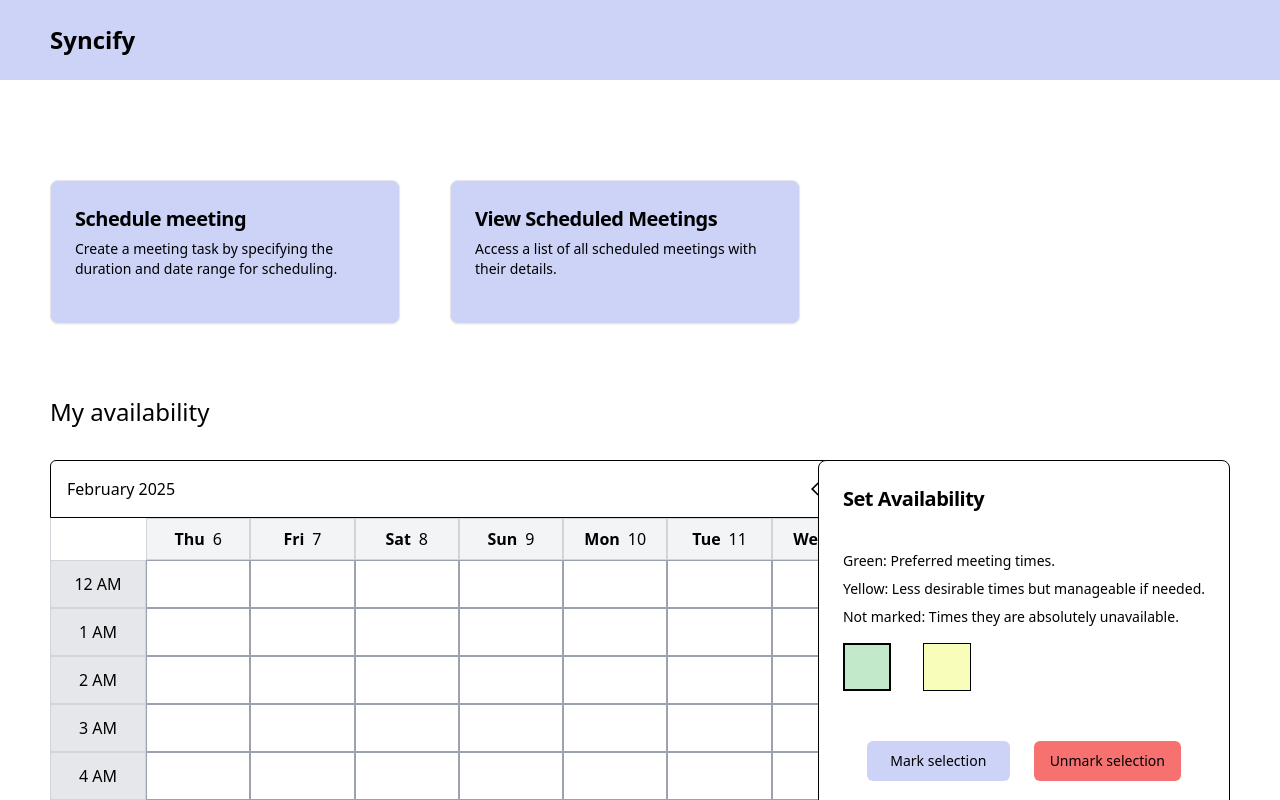
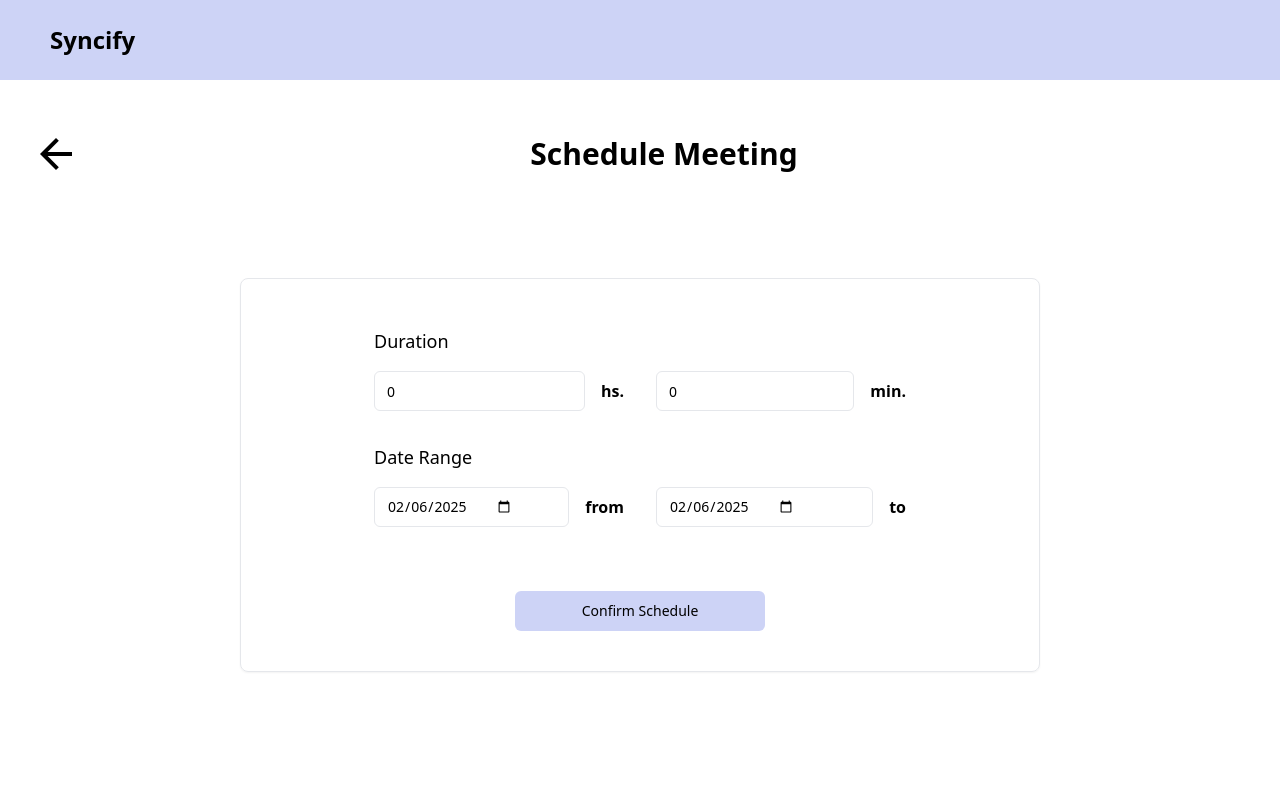
Before and after one commit to KateGoosen/UOL-CM2020-Team-36-Project-Public, a React (Vite) app in the folder frontend/: page /schedule-meeting in a window 1280 px wide. Shown: the top 800 px of the page. Built offline with nearby package versions, Linux system fonts and the light colour scheme.

Commit message:
schedule meeting, added routing, componentized header

```diff
--- a/frontend/package.json
+++ b/frontend/package.json
@@ -18,6 +18,7 @@
     "react": "^18.3.1",
     "react-dom": "^18.3.1",
     "react-icons": "^5.4.0",
+    "react-router-dom": "^7.1.5",
     "tailwind-merge": "^3.0.1",
     "tailwindcss-animate": "^1.0.7"
   },
@@ -26,6 +27,7 @@
     "@types/node": "^22.13.1",
     "@types/react": "^18.3.18",
     "@types/react-dom": "^18.3.5",
+    "@types/react-router-dom": "^5.3.3",
     "@vitejs/plugin-react": "^4.3.4",
     "autoprefixer": "^10.4.20",
     "eslint": "^9.17.0",
--- a/frontend/src/App.tsx
+++ b/frontend/src/App.tsx
@@ -1,7 +1,21 @@
 import Home from "./pages/Home";
+import { BrowserRouter, Routes, Route } from "react-router";
+import ScheduleMeeting from "@/pages/ScheduleMeeting";
+import ViewScheduledMeetings from "@/pages/ViewScheduledMeetings";
 
 function App() {
-  return <Home />;
+  return (
+    <BrowserRouter>
+      <Routes>
+        <Route path='/' element={<Home />} />
+        <Route path='/schedule-meeting' element={<ScheduleMeeting />} />
+        <Route
+          path='/view-scheduled-meetings'
+          element={<ViewScheduledMeetings />}
+        />
+      </Routes>
+    </BrowserRouter>
+  );
 }
 
 export default App;
--- /dev/null
+++ b/frontend/src/components/Header.tsx
@@ -0,0 +1,22 @@
+import { useNavigate } from "react-router";
+
+const Header = () => {
+  const navigate = useNavigate();
+
+  const handleGoHome = () => {
+    navigate("/");
+  };
+
+  return (
+    <div className='bg-primary h-[80px] w-full pl-[50px] flex flex-row items-center'>
+      <p
+        onClick={handleGoHome}
+        className='text-black font-semibold text-2xl cursor-pointer'
+      >
+        Syncify
+      </p>
+    </div>
+  );
+};
+
+export default Header;
--- /dev/null
+++ b/frontend/src/components/shadcdn/ui/input.tsx
@@ -0,0 +1,22 @@
+import * as React from "react";
+
+import { cn } from "@/components/shadcdn/lib/utils";
+
+const Input = React.forwardRef<HTMLInputElement, React.ComponentProps<"input">>(
+  ({ className, type, ...props }, ref) => {
+    return (
+      <input
+        type={type}
+        className={cn(
+          "flex h-10 w-full rounded-md border border-input bg-background px-3 py-2 text-base ring-offset-background file:border-0 file:bg-transparent file:text-sm file:font-medium file:text-foreground placeholder:text-muted-foreground focus-visible:outline-none focus-visible:ring-2 focus-visible:ring-ring focus-visible:ring-offset-2 disabled:cursor-not-allowed disabled:opacity-50 md:text-sm",
+          className
+        )}
+        ref={ref}
+        {...props}
+      />
+    );
+  }
+);
+Input.displayName = "Input";
+
+export { Input };
--- a/frontend/src/pages/Home.tsx
+++ b/frontend/src/pages/Home.tsx
@@ -8,6 +8,8 @@ import {
 } from "@/components/shadcdn/ui/card";
 import AvailabilityTable from "@/components/home/AvailabilityTable";
 import { Button } from "@/components/shadcdn/ui/button";
+import { useNavigate } from "react-router";
+import Header from "@/components/Header";
 
 export interface SelectedSlot {
   day: string;
@@ -28,6 +30,7 @@ const Home = () => {
   >("available");
   const [selectedSlots, setSelectedSlots] = useState<SelectedSlot[]>([]);
   const [markedSlots, setMarkedSlots] = useState<MarkedSlot[]>([]);
+  const navigate = useNavigate();
 
   const handleMarkSelectedSlots = () => {
     setMarkedSlots([
@@ -54,14 +57,23 @@ const Home = () => {
     setSelectedSlots([]);
   };
 
+  const handleScheduleMeeting = () => {
+    navigate("/schedule-meeting");
+  };
+
+  const handleShowScheduledMeetings = () => {
+    navigate("/view-scheduled-meetings");
+  };
+
   return (
     <div>
-      <div className='bg-primary h-[80px] w-full pl-[50px] flex flex-row items-center'>
-        <p className='text-black font-semibold text-2xl'>Syncify</p>
-      </div>
+      <Header />
       <div className='pt-[100px] px-[50px] flex flex-col'>
         <div className='flex flex-row gap-[50px]'>
-          <Card className='w-[350px] bg-primary pb-5 cursor-pointer'>
+          <Card
+            className='w-[350px] bg-primary pb-5 cursor-pointer'
+            onClick={handleScheduleMeeting}
+          >
             <CardHeader>
               <CardTitle className='text-xl'>Schedule meeting</CardTitle>
               <CardDescription>
@@ -70,7 +82,10 @@ const Home = () => {
               </CardDescription>
             </CardHeader>
           </Card>
-          <Card className='w-[350px] bg-primary pb-5 cursor-pointer'>
+          <Card
+            className='w-[350px] bg-primary pb-5 cursor-pointer'
+            onClick={handleShowScheduledMeetings}
+          >
             <CardHeader>
               <CardTitle className='text-xl'>View Scheduled Meetings</CardTitle>
               <CardDescription>
--- /dev/null
+++ b/frontend/src/pages/ScheduleMeeting.tsx
@@ -0,0 +1,101 @@
+import Header from "@/components/Header";
+import { Button } from "@/components/shadcdn/ui/button";
+import { Card, CardContent, CardFooter } from "@/components/shadcdn/ui/card";
+import { Input } from "@/components/shadcdn/ui/input";
+import { useState } from "react";
+import { MdArrowBack } from "react-icons/md";
+import { useNavigate } from "react-router";
+
+const InputWithLabel = ({
+  onChange,
+  label,
+  type,
+  value,
+}: {
+  label: string;
+  onChange: React.ChangeEventHandler<HTMLInputElement> | undefined;
+  type?: React.HTMLInputTypeAttribute | undefined;
+  value?: string | number | readonly string[] | undefined;
+}) => {
+  return (
+    <div className='flex flex-row items-center gap-4 w-[250px]'>
+      <Input value={value} type={type} onChange={onChange} />
+      <p className='font-semibold'>{label}</p>
+    </div>
+  );
+};
+
+const ScheduleMeeting = () => {
+  const navigate = useNavigate();
+  const todayStr = new Date().toISOString().split("T")[0];
+  const [durationMinutes, setDurationMinutes] = useState(0);
+  const [durationHours, setDurationHours] = useState(0);
+  const [dateFrom, setDateFrom] = useState<string>(todayStr);
+  const [dateTo, setDateTo] = useState<string>(todayStr);
+
+  const handleGoBack = () => {
+    navigate("/");
+  };
+
+  const handleConfirmSchedule = () => {
+    console.log({ durationHours, durationMinutes, dateFrom, dateTo });
+  };
+
+  return (
+    <div className='flex flex-col'>
+      <Header />
+      <div className='flex flex-row justify-between items-center mt-[50px] px-8'>
+        <MdArrowBack
+          className='h-12 w-12 cursor-pointer'
+          onClick={handleGoBack}
+        />
+        <p className='text-3xl font-semibold text-center'>Schedule Meeting</p>
+        <div />
+      </div>
+      <Card className='flex flex-col mt-[100px] items-center self-center min-w-[800px] py-4'>
+        <CardContent className='p-8'>
+          <p className='text-lg font-medium'> Duration</p>
+          <div className='flex flex-row mt-4 gap-8'>
+            <InputWithLabel
+              label='hs.'
+              onChange={(event) => setDurationHours(Number(event.target.value))}
+              value={durationHours}
+            />
+            <InputWithLabel
+              label='min.'
+              onChange={(event) =>
+                setDurationMinutes(Number(event.target.value))
+              }
+              value={durationMinutes}
+            />
+          </div>
+          <p className='text-lg font-medium mt-8'> Date Range</p>
+          <div className='flex flex-row mt-4 gap-8'>
+            <InputWithLabel
+              type='date'
+              label='from'
+              onChange={(event) => setDateFrom(event.target.value)}
+              value={dateFrom}
+            />
+            <InputWithLabel
+              type='date'
+              label='to'
+              onChange={(event) => setDateTo(event.target.value)}
+              value={dateTo}
+            />
+          </div>
+        </CardContent>
+        <CardFooter className='flex flex-1 justify-center mt-8'>
+          <Button
+            className='bg-primary w-[250px] self-center'
+            onClick={handleConfirmSchedule}
+          >
+            Confirm Schedule
+          </Button>
+        </CardFooter>
+      </Card>
+    </div>
+  );
+};
+
+export default ScheduleMeeting;
--- /dev/null
+++ b/frontend/src/pages/ViewScheduledMeetings.tsx
@@ -0,0 +1,11 @@
+import Header from "@/components/Header";
+
+const ViewScheduledMeetings = () => {
+  return (
+    <div>
+      <Header />
+    </div>
+  );
+};
+
+export default ViewScheduledMeetings;
```
Also changed, not shown: 1 other file (tests, documents, lock files or other folders).
